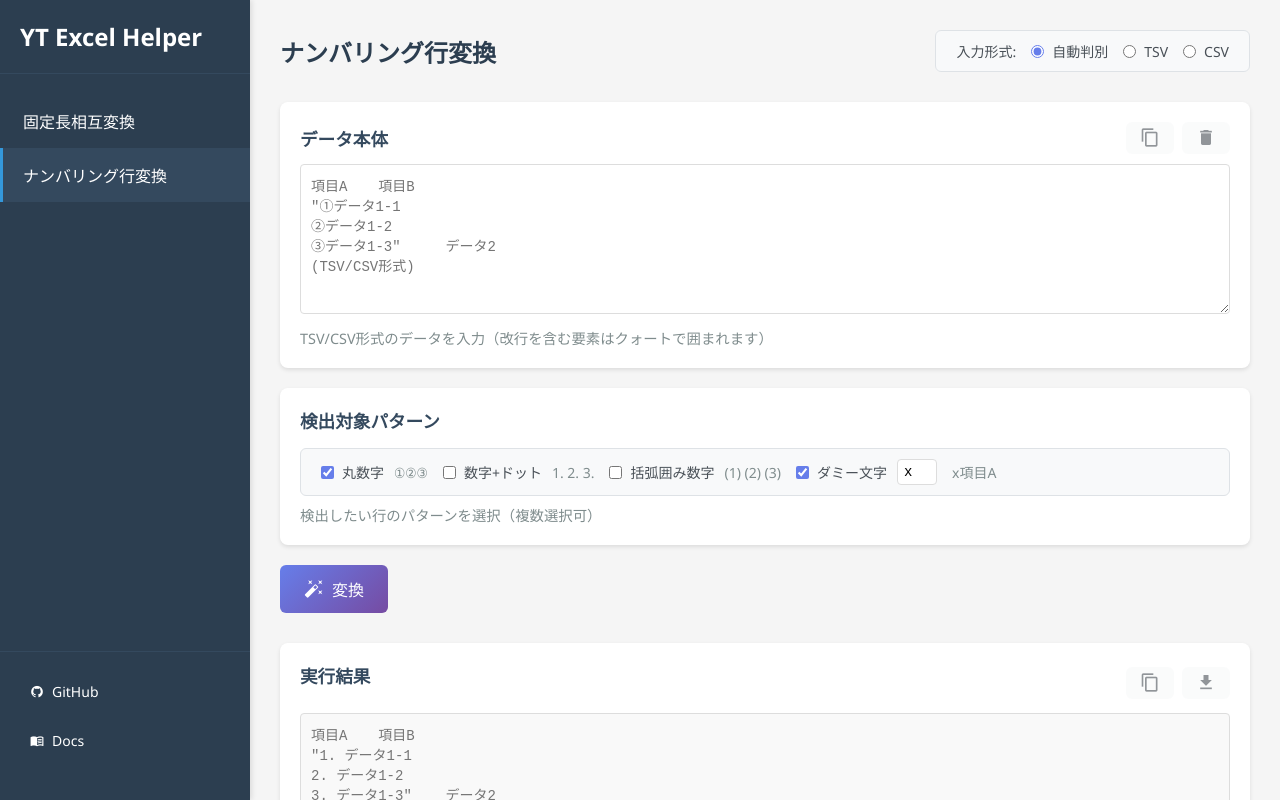
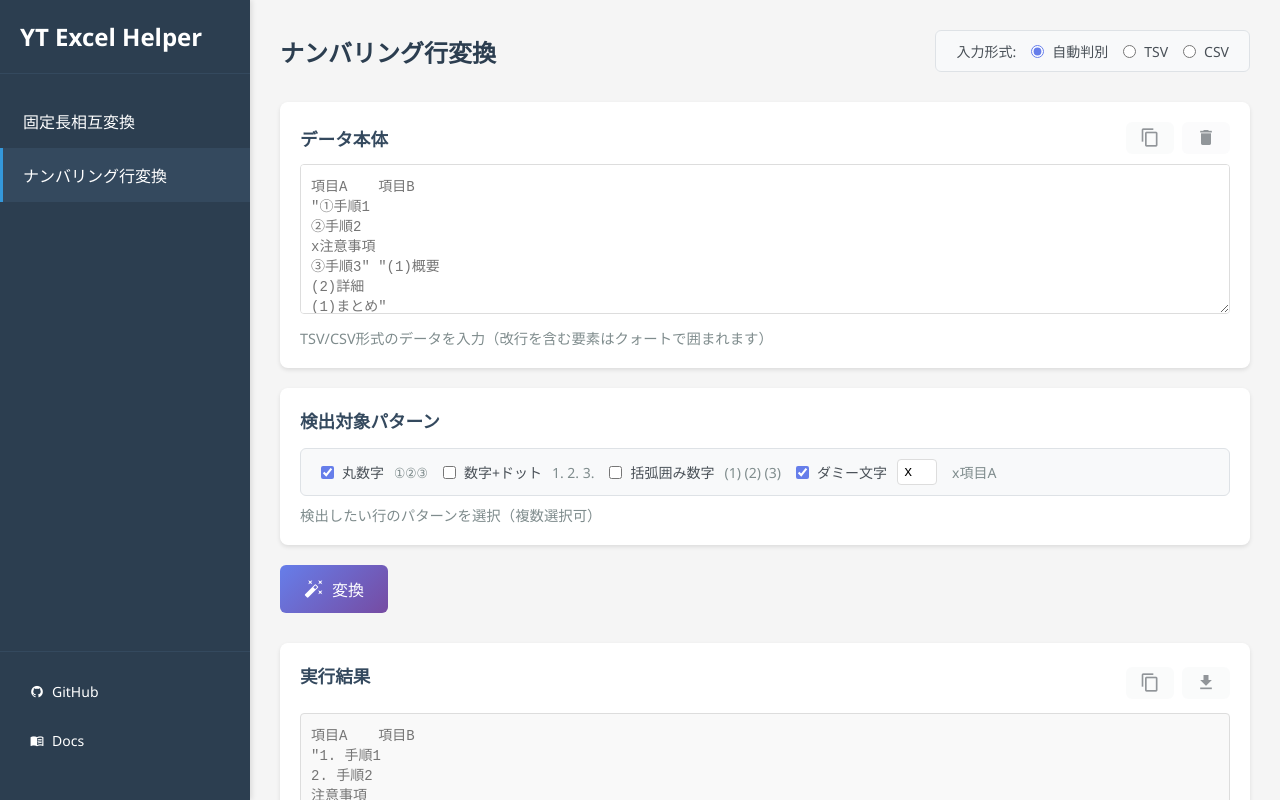
Before and after one commit to TomoTom0/excel-helper, a Vue app: page / in a window 1280 px wide. Both pictures are taken after a click on the item "ナンバリング行変換". Built offline with nearby package versions, Linux system fonts and the light colour scheme.

Commit message:
fix: データ入力例を実用的な例に改善
- 数字の重複を含む例（(1)が2回登場）
- ダミー文字（x）を含む例
- より実用的なシナリオ（手順と注意事項、概要と詳細）

```diff
--- a/src/views/NumberingLineConverter.vue
+++ b/src/views/NumberingLineConverter.vue
@@ -162,7 +162,7 @@ const { clearDataBody, togglePattern } = store
           </button>
         </div>
       </div>
-      <textarea v-model="dataBody" rows="8" placeholder="項目A	項目B&#10;&quot;①データ1-1&#10;②データ1-2&#10;③データ1-3&quot;	データ2&#10;(TSV/CSV形式)"></textarea>
+      <textarea v-model="dataBody" rows="8" placeholder="項目A	項目B&#10;&quot;①手順1&#10;②手順2&#10;x注意事項&#10;③手順3&quot;	&quot;(1)概要&#10;(2)詳細&#10;(1)まとめ&quot;&#10;(TSV/CSV形式)"></textarea>
       <p>TSV/CSV形式のデータを入力（改行を含む要素はクォートで囲まれます）</p>
     </div>
 
@@ -232,7 +232,7 @@ const { clearDataBody, togglePattern } = store
           </button>
         </div>
       </div>
-      <textarea v-model="result" rows="10" readonly placeholder="項目A	項目B&#10;&quot;1. データ1-1&#10;2. データ1-2&#10;3. データ1-3&quot;	データ2&#10;(変換結果がここに表示されます)"></textarea>
+      <textarea v-model="result" rows="10" readonly placeholder="項目A	項目B&#10;&quot;1. 手順1&#10;2. 手順2&#10;注意事項&#10;3. 手順3&quot;	&quot;1. 概要&#10;2. 詳細&#10;3. まとめ&quot;&#10;(変換結果がここに表示されます)"></textarea>
       <div class="result-actions">
         <div class="output-format-selector">
           <label>番号:</label>
```
